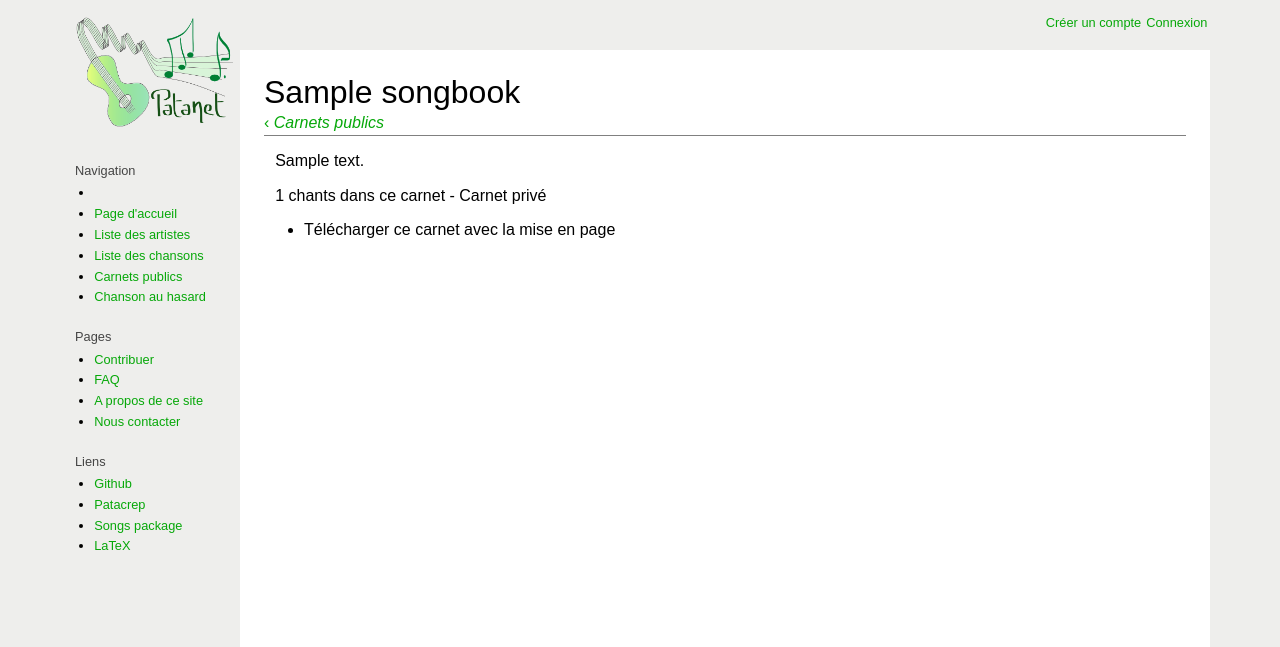
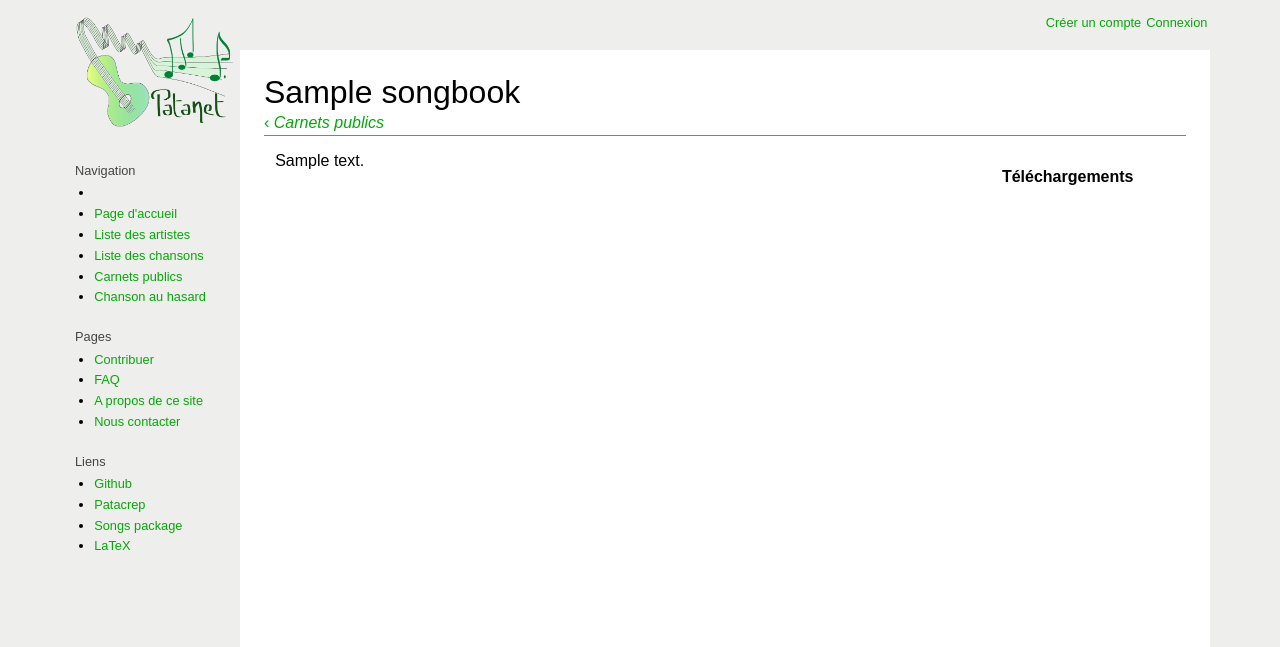
Before and after one commit to patacrep/patanet, a Django app: template generator/templates/generator/show_songbook.html in a window 1280 px wide. Shown: the top 647 px of the page. Run offline with Django 3.2, Linux system fonts and the light colour scheme; the template is opened without the code that fills it: most values are stand-ins (such as "Sample title", 1, 10 or a date in 2020); style sheets or scripts are compiled from the project's sources; some libraries are stand-ins or nearby versions.

Commit message:
Mise en forme de l'affichage des carnets

```diff
--- a/generator/static/css/layout.less
+++ b/generator/static/css/layout.less
@@ -44,7 +44,6 @@ a{
 
 form {
     width: 80%;
-    margin: 2em auto;
     p{
         label{
             display: inline-block;
--- a/generator/static/css/normalize.less
+++ b/generator/static/css/normalize.less
@@ -306,7 +306,7 @@ dd {
 menu,
 ol,
 ul {
-    padding: 0 0 0 40px;
+    padding: 0;
 }
 
 /**
--- a/generator/static/css/selections.less
+++ b/generator/static/css/selections.less
@@ -42,11 +42,6 @@ a.back{
             &:not(:checked) + ul {
                 display: none;
             }
-       /* .details.songs {
-            &:before {
-                content:">";
-            }
-        }*/
 		}
 		label.selected,
 		input:checked + label{
@@ -74,6 +69,12 @@ a.back{
 		}
 	}
 
+    .section label{
+        width:auto;
+    }
+    input[type="submit"] {
+        display:inline;
+    }
 }
 
 .playlist{
--- a/generator/static/css/songbooks.less
+++ b/generator/static/css/songbooks.less
@@ -15,20 +15,6 @@
     width: 16px;
     cursor:pointer;
   }
-}
-
-
-
-#sb_content {
-    li {
-        list-style:none;
-		padding:0 0.5em;
-    }
-	h4 {
-		margin:0;
-		text-indent:1em;
-		font-size:1.5em;
-	}
 }
 
 .public{
@@ -157,3 +143,28 @@
     text-decoration:underline;
     }
 }
+
+@layout_list_width: 30%;
+.songbook-infos {
+    .description {
+        margin-right: @layout_list_width;
+    }
+    .layout-list {
+        text-align:center;
+        width:@layout_list_width;
+        float:right;
+
+        a {
+            margin:auto;
+        }
+
+        li {
+            list-style:none;
+
+            &:first-child {
+                font-weight:bold;
+                margin-bottom:10px;
+            }
+        }
+    }
+}
--- a/generator/templates/generator/layout/show_items_in_songbook.html
+++ b/generator/templates/generator/layout/show_items_in_songbook.html
@@ -1,6 +1,5 @@
 {% load i18n %}
-<div id='sb_content'>
-    <ul class="selection">
+<ul class="selection ordering">
     {% for item in items_list %}
         {% if item.item_type.model == "section" %}
             </ul>
@@ -34,4 +33,3 @@
         </a>
     </div>
 {% endif %}
-</div>
--- a/generator/templates/generator/show_songbook.html
+++ b/generator/templates/generator/show_songbook.html
@@ -14,28 +14,21 @@
 		<a href="{% url "songbook_private_list" %}" class="back">
 			{% trans "Tous mes carnets" %}
 		</a>
-        <a href="{% url "set_current_songbook" %}?songbook={{songbook.id}}" class="back">
-	        {% trans "Ajouter des chants à ce carnet" %}
-        </a>
 	{% else %}
 		<a href="{% url "songbook_list" %}" class="back">
 			{% trans "Carnets publics" %}
 		</a>
 	{% endif %}
 
-    <div class="songbook_infos">
-        <p class=songbook_description>{{ songbook.description }}</p>
-        <p>
-	        {% blocktrans with n_songs=songbook.count_songs %}
-            	{{ n_songs }} chants dans ce carnet
-        	{% endblocktrans %}
-            -
-	        {% if songbook.is_public %}{% trans "Carnet public" %}
-            {% else %}{% trans "Carnet privé" %}{% endif %}
-        </p>
-
-        <ul class="layout_list">
-            <li> Télécharger ce carnet avec la mise en page </li>
+    <div class="songbook-infos">
+        <div class="layout-list">
+            {% if can_edit %}
+                <a href="{% url "set_current_songbook" %}?songbook={{songbook.id}}">
+                    {% trans "Ajouter des chants à ce carnet" %}
+                </a>
+            {% endif %}
+            <ul>
+                <li> Téléchargements</li>
                 <!-- TODO: include the same layout list than in the private songbook list -->
                 {% for task in songbook.tasks.all %}
                     {% if task.state = 'FINISHED' %}
@@ -45,6 +38,8 @@
                             </a>
                         </li>
                     {% endif %}
+                {% empty %}
+                <li>{% trans "Ce carnet n'a pas encore été généré." %}</li>
                 {% endfor %}
                 {% if can_edit %}
                     <li><a href="{% url 'setup_rendering' id=songbook.id slug=songbook.slug %}">
@@ -53,6 +48,10 @@
                 {% endif %}
             </ul>
         </div>
+        <div class="description">
+            <p>{{ songbook.description }}</p>
+        </div>
+    </div>
 
     {% if can_edit %}
         {% include "generator/layout/order_items_in_songbook.html" %}
```
Also changed, not shown: generator/templates/generator/layout/order_items_in_songbook.html (+6 -3 lines). Lines whose indentation alone changed are shown as unchanged.
